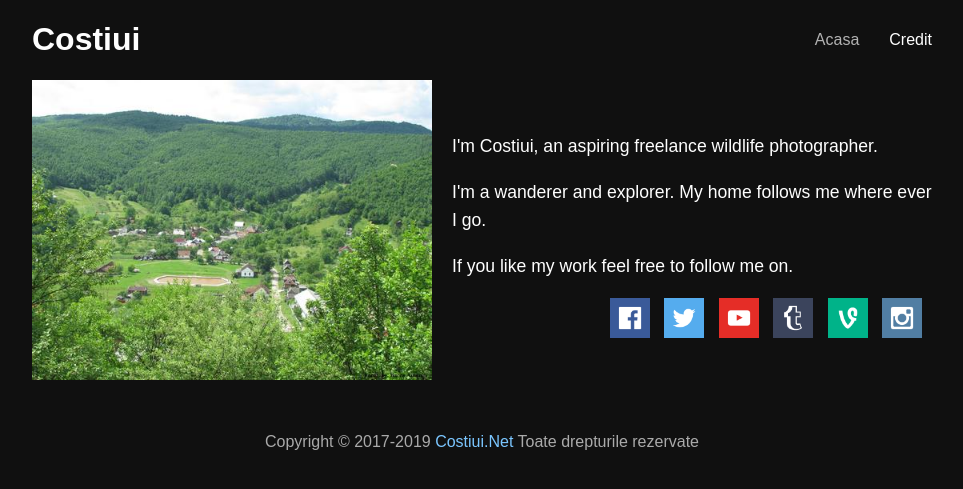
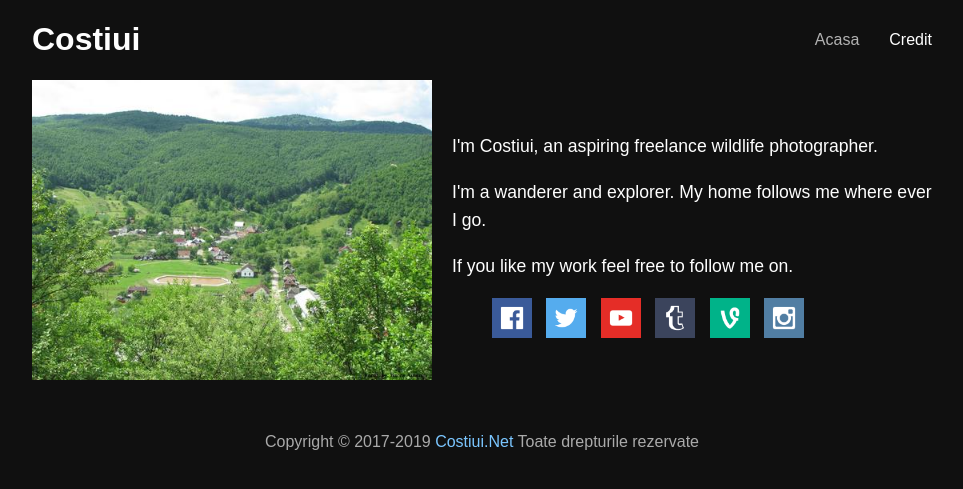
Before and after one commit to p-oszkar/foto, a Jekyll site: the page built from credit.html, in a window 1280 px wide. Shown: the top 489 px of the page, without its empty margins (158-1121 px from the left). Built offline with Jekyll 4.4.1, drawn with Linux system fonts in a browser that asks for light colours; some web fonts are replaced.

Commit message:
Update social-icons.html

```diff
--- a/_includes/social-icons.html
+++ b/_includes/social-icons.html
@@ -5,7 +5,7 @@
 
   <style>
 .social-icons {
-  text-align: right;
+  text-align: width;
   }
 .social-icons li {
   display:inline-block;
```
